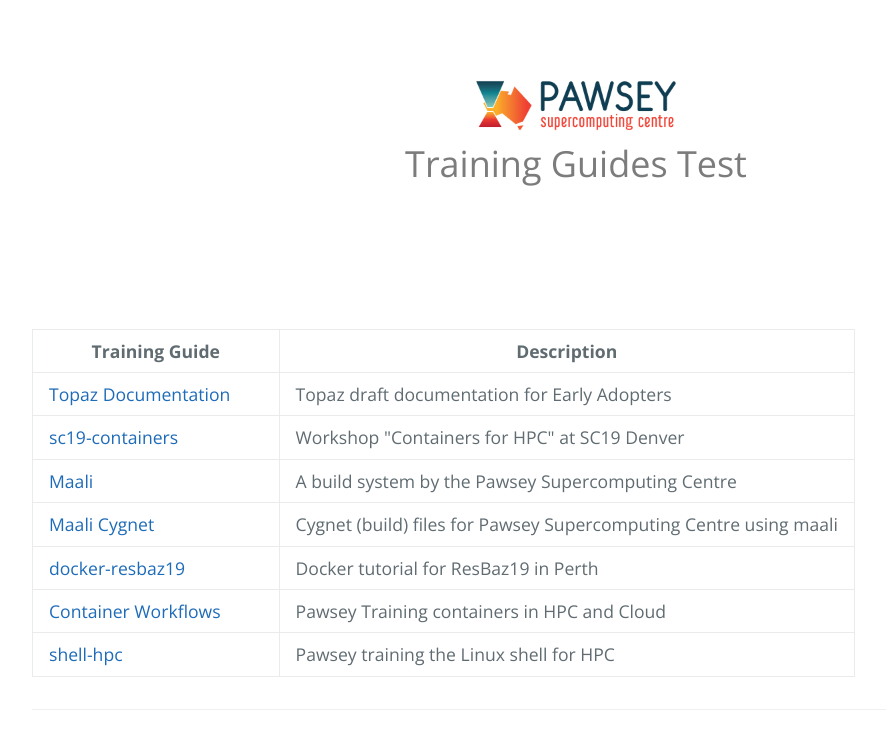
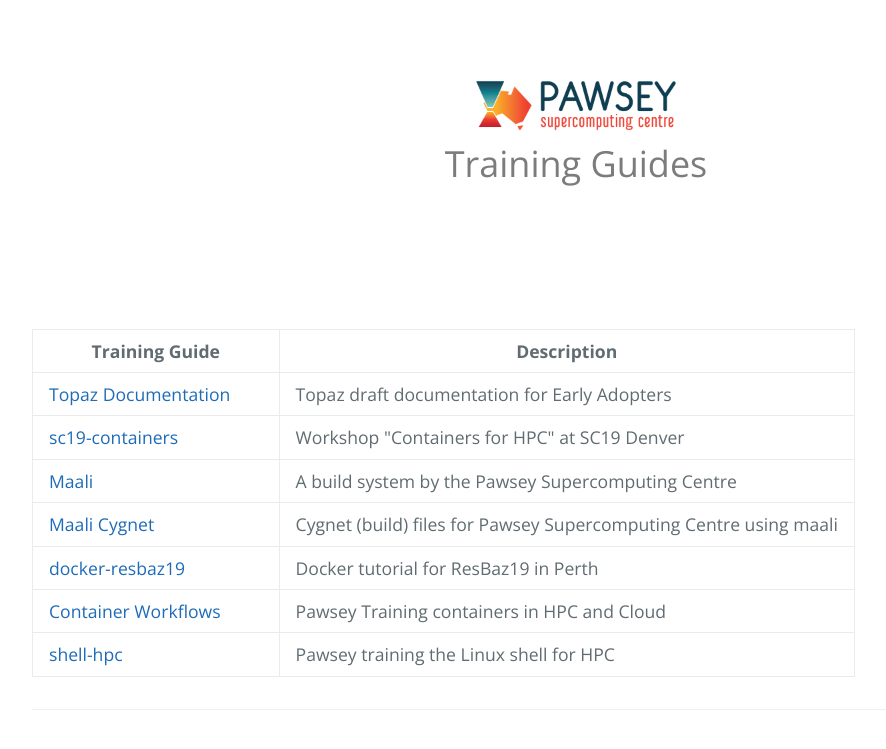
Before and after one commit to ratkinson0405/ratkinson0405.github.io, a Jekyll site: the page built from README.md, in a window 1280 px wide. Shown: the top 749 px of the page, without its empty margins (64-950 px from the left). Built offline with Jekyll 4.4.1, drawn with Linux system fonts in a browser that asks for light colours; our own code applies the rules of GitHub Pages for plain Markdown files; the repository's description, which GitHub fills in, is left out.

Commit message:
Update default.html

```diff
--- a/_layouts/default.html
+++ b/_layouts/default.html
@@ -12,7 +12,7 @@
   <body>
     <section class="page-header">
       <a class="site-title" href="http://pawsey.org.au"><img width="200" src="{{ '/' | absolute_url }}assets/img/logo.png"></a>
-      <h1 class="project-name">Training Guides Test</h1>
+      <h1 class="project-name">Training Guides</h1>
      <br>
     </section>
 
```
